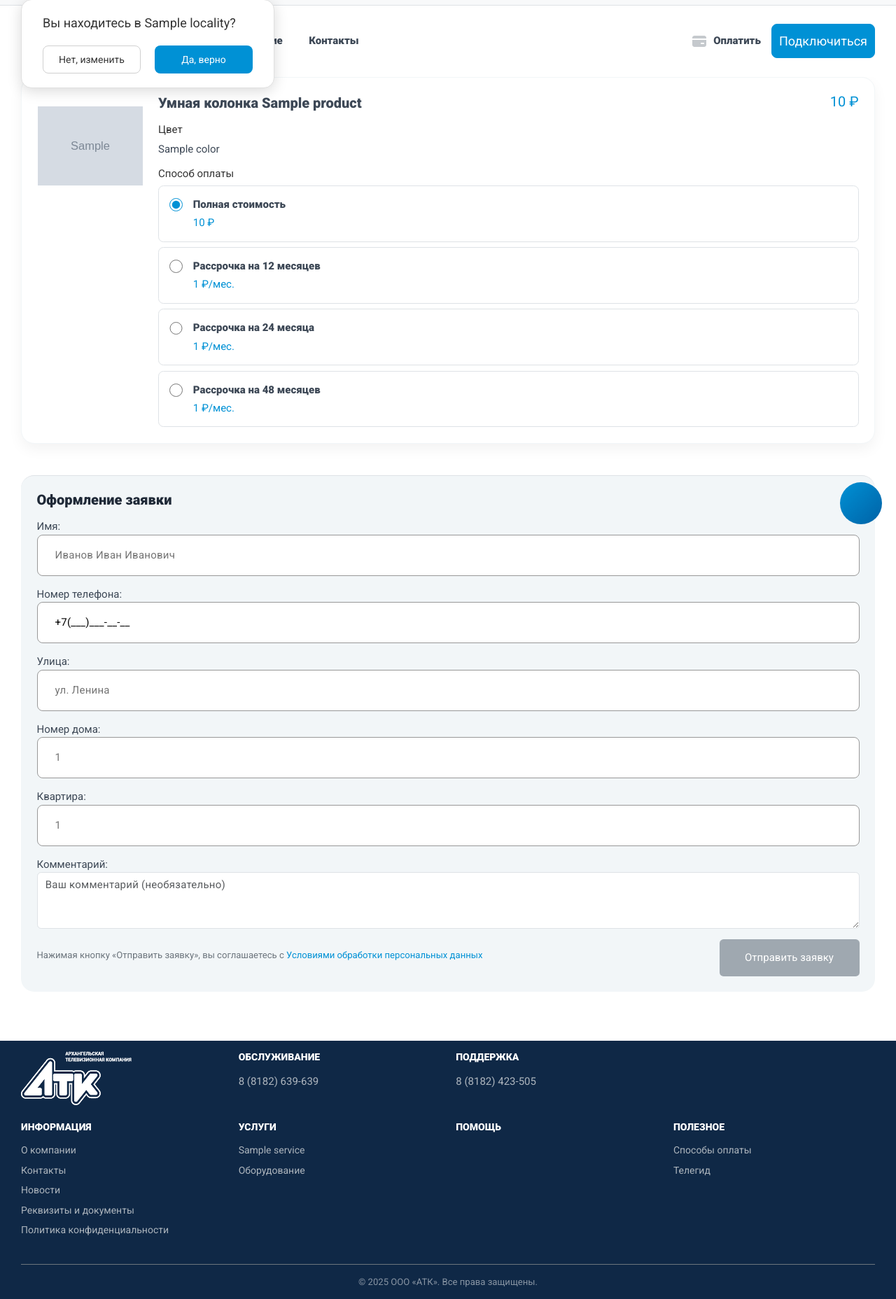
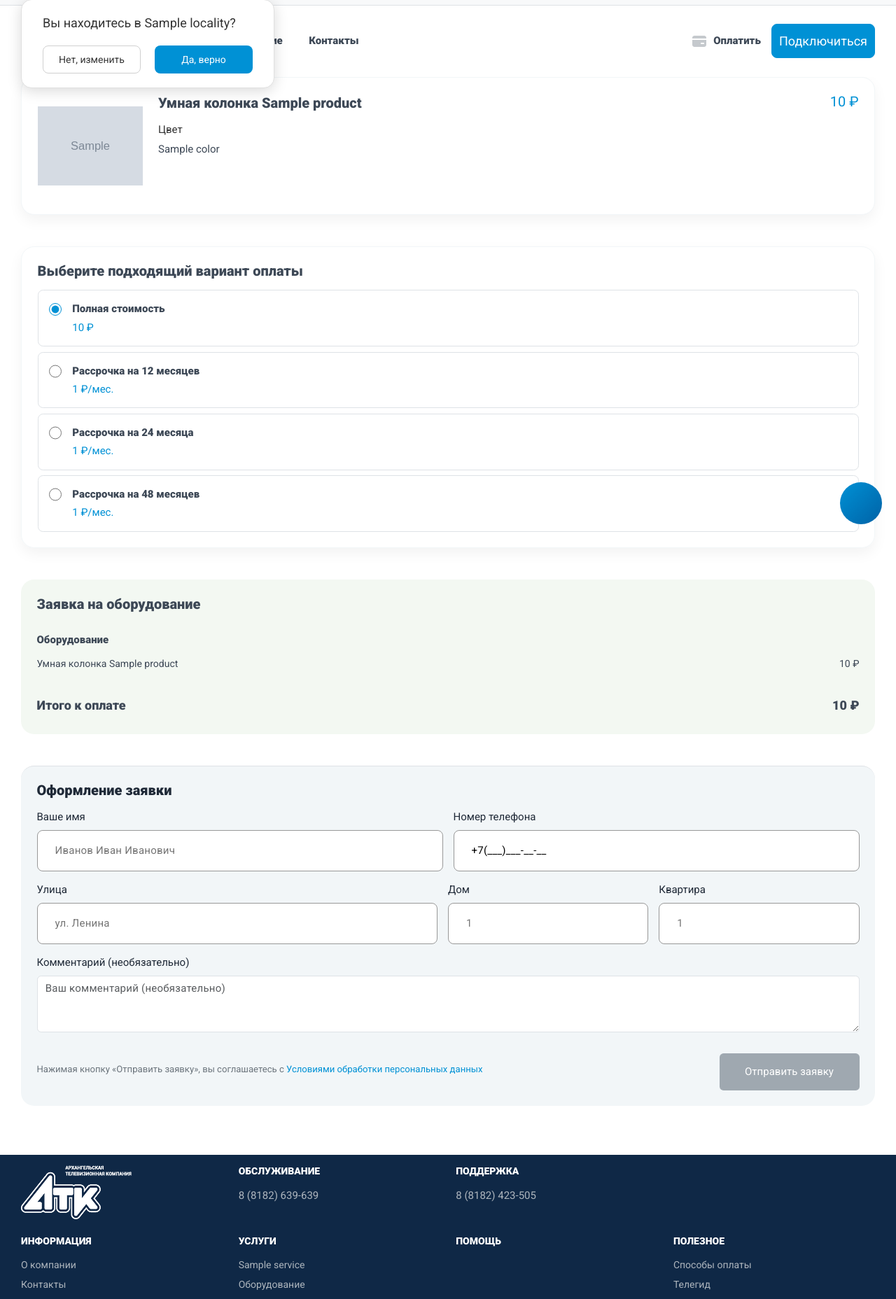
Before and after one commit to olegshiryaev/atvc_site, a Django app: a page that uses templates/orders/equipment_order.html in a window 1280 px wide. Shown: the part 31-1887 px from the top of the page at 70% size. Run offline with Django 5.2, Linux system fonts and the light colour scheme; tables that the repository leaves empty hold one stand-in row (values such as "Sample post"); grey boxes marked "Sample" are stand-in pictures; parts of the project's set-up code (start-up, migrations or seed data) failed here and were passed over; some libraries are stand-ins or nearby versions.

Commit message:
Equipment order page new

```diff
--- a/apps/orders/forms.py
+++ b/apps/orders/forms.py
@@ -53,6 +53,7 @@ class OrderForm(forms.ModelForm):
         widgets = {
             "full_name": forms.TextInput(attrs={
                 "class": "connect-form__input",
+                "id": "name",
                 "placeholder": "Иванов Иван Иванович",
                 "autocomplete": "name",
                 "required": "required",
@@ -60,6 +61,7 @@ class OrderForm(forms.ModelForm):
             }),
             "phone": forms.TextInput(attrs={
                 "class": "connect-form__input",
+                "id": "phone",
                 "placeholder": "+7 (___) ___-__-__",
                 "autocomplete": "tel",
                 "required": "required",
@@ -67,21 +69,30 @@ class OrderForm(forms.ModelForm):
             }),
             "street": forms.TextInput(attrs={
                 "class": "connect-form__input",
+                "id": "street",
                 "placeholder": "ул. Ленина",
                 "autocomplete": "address-line1",
                 "aria-describedby": "error_street",
             }),
             "house": forms.TextInput(attrs={
                 "class": "connect-form__input",
+                "id": "house",
                 "placeholder": "1",
                 "autocomplete": "address-line2",
                 "aria-describedby": "error_house",
             }),
             "apartment": forms.TextInput(attrs={
                 "class": "connect-form__input",
+                "id": "apartment",
                 "placeholder": "1",
                 "autocomplete": "address-line3",
                 "aria-describedby": "error_apartment",
+            }),
+            "comment": forms.Textarea(attrs={
+                "class": "order-form__textarea",
+                "id": "comments",
+                "rows": "2",
+                "placeholder": "Ваш комментарий (необязательно)",
             }),
         }
         labels = {
--- a/templates/orders/equipment_order.html
+++ b/templates/orders/equipment_order.html
@@ -42,10 +42,14 @@
                                         <span>{{ product_item.color.name }}</span>
                                     </div>
                                 {% endif %}
-                                <!-- Способы оплаты -->
+                            </div>
+                        </div>
+                    </section>
+
                     {% if product_item.installment_available %}
-                                    <div class="product-info__payment-selection">
-                                        <h5 class="product-info__variant-title">Способ оплаты</h5>
+                    <!-- Способ приобретения оборудования -->
+                    <section class="payment-methods">
+                        <h3 class="payment-methods__title">Выберите подходящий вариант оплаты</h3>
                         <div class="payment-methods__options">
                             <label class="payment-method">
                                 <input
@@ -106,11 +110,26 @@
                                 </label>
                             {% endif %}
                         </div>
-                                    </div>
+                    </section>
                     {% endif %}
+
+                    <!-- Блок итогов (на мобильных — между товаром и формой) -->
+                    <aside class="summary summary--mobile">
+                        <div class="summary__content">
+                            <h3 class="summary__title">Заявка на оборудование</h3>
+                            <div class="summary__section" id="equipmentSummaryMobile">
+                                <h5 class="summary__section-title">Оборудование</h5>
+                                <div class="summary__item">
+                                    <span class="summary__item-name">{{ product_item.get_display_name }}</span>
+                                    <span class="summary__item-value" id="summary-price-mobile">{{ product_item.get_price_display }}</span>
                                 </div>
                             </div>
-                    </section>
+                            <div class="summary__total">
+                                <h5 class="summary__total-title">Итого к оплате</h5>
+                                <h5 class="summary__total-value" id="summary-total-mobile">{{ product_item.get_price_display }}</h5>
+                            </div>
+                        </div>
+                    </aside>
 
                     <!-- Форма заявки -->
                     <section class="order-form__section">
@@ -120,22 +139,83 @@
                         </noscript>
                         <form class="order-form__form" id="orderForm" method="post" action="{% url 'orders:equipment_order' locality_slug=locality.slug product_item_id=product_item.id %}">
                             {% csrf_token %}
-                            <!-- Поля формы -->
-                            {{ form.as_p }}
-                            <!-- Ошибки формы -->
+                            <div class="order-form__fields">
+                                <!-- Имя -->
+                                <div class="order-form__field order-form__field--full-name">
+                                    <label for="id_full_name" class="order-form__label">Ваше имя</label>
+                                    {{ form.full_name }}
+                                    <div id="error_full_name" class="order-form__validation-message">
+                                        {% if form.full_name.errors %}{{ form.full_name.errors.0 }}{% endif %}
+                                    </div>
+                                </div>
+
+                                <!-- Телефон -->
+                                <div class="order-form__field order-form__field--phone">
+                                    <label for="id_phone" class="order-form__label">Номер телефона</label>
+                                    {{ form.phone }}
+                                    <div id="error_phone" class="order-form__validation-message">
+                                        {% if form.phone.errors %}{{ form.phone.errors.0 }}{% endif %}
+                                    </div>
+                                </div>
+
+                                <!-- Второй ряд: Улица, Дом, Квартира -->
+                                <div class="order-form__row--address">
+                                    <!-- Улица -->
+                                    <div class="order-form__field order-form__field--street">
+                                        <label for="id_street" class="order-form__label">Улица</label>
+                                        {{ form.street }}
+                                        <div id="error_street" class="order-form__validation-message">
+                                            {% if form.street.errors %}{{ form.street.errors.0 }}{% endif %}
+                                        </div>
+                                    </div>
+
+                                    <!-- Дом -->
+                                    <div class="order-form__field order-form__field--house">
+                                        <label for="id_house" class="order-form__label">Дом</label>
+                                        {{ form.house }}
+                                        <div id="error_house" class="order-form__validation-message">
+                                            {% if form.house.errors %}{{ form.house.errors.0 }}{% endif %}
+                                        </div>
+                                    </div>
+
+                                    <!-- Квартира -->
+                                    <div class="order-form__field order-form__field--apartment">
+                                        <label for="id_apartment" class="order-form__label">Квартира</label>
+                                        {{ form.apartment }}
+                                        <div id="error_apartment" class="order-form__validation-message">
+                                            {% if form.apartment.errors %}{{ form.apartment.errors.0 }}{% endif %}
+                                        </div>
+                                    </div>
+                                </div>
+
+                                <!-- Комментарий -->
+                                <div class="order-form__field order-form__field--comments">
+                                    <label for="id_comment" class="order-form__label">Комментарий (необязательно)</label>
+                                    {{ form.comment }}
+                                    <div id="error_comment" class="order-form__validation-message">
+                                        {% if form.comment.errors %}{{ form.comment.errors.0 }}{% endif %}
+                                    </div>
+                                </div>
+
+                                <!-- Скрытые поля (не отображаем) -->
+                                {{ form.product_item_id }}
+                                {{ form.payment_type }}
+                                {{ form.tariff_id }}
+                                {{ form.selected_equipment_ids }}
+                                {{ form.equipment_payment_options }}
+                                {{ form.selected_service_slugs }}
+                                {{ form.selected_tv_package_ids }}
+
+                                <!-- Общие ошибки формы -->
                                 <div id="form-errors" class="error-container">
-                                {% if form.errors %}
+                                    {% if form.non_field_errors %}
                                         <ul class="errorlist">
-                                        {% for field in form %}
-                                            {% for error in field.errors %}
-                                                <li>{{ field.label }}: {{ error }}</li>
-                                            {% endfor %}
-                                        {% endfor %}
                                             {% for error in form.non_field_errors %}
                                                 <li>{{ error }}</li>
                                             {% endfor %}
                                         </ul>
                                     {% endif %}
+                                </div>
                             </div>
                             <!-- Согласие и кнопка -->
                             <div class="order-form__field order-form__field--actions">
@@ -227,14 +307,19 @@ document.addEventListener('DOMContentLoaded', () => {
         const isMonthly = selectedPayment !== 'purchase';
         const formattedPrice = new Intl.NumberFormat('ru-RU').format(price) + ' ₽' + (isMonthly ? '/мес.' : '');
 
+        // Обновляем отображение цены
         priceDisplay.textContent = formattedPrice;
         summaryPrice.textContent = formattedPrice;
         summaryTotal.textContent = formattedPrice;
 
-        // Обновляем поле формы payment_type
+        // 🔥 Обновляем мобильную версию итогов
+        document.querySelector('#summary-price-mobile').textContent = formattedPrice;
+        document.querySelector('#summary-total-mobile').textContent = formattedPrice;
+
+        // Обновляем поле формы
         document.querySelector('#orderForm [name="payment_type"]').value = selectedPayment;
 
-        // Удаляем active класс у всех и добавляем к выбранному
+        // Активация выбранного способа оплаты
         paymentRadios.forEach(r => r.parentElement.classList.remove('active'));
         document.querySelector(`input[name="payment_type"][value="${selectedPayment}"]`).parentElement.classList.add('active');
     }
```
Lines whose indentation alone changed are shown as unchanged.
